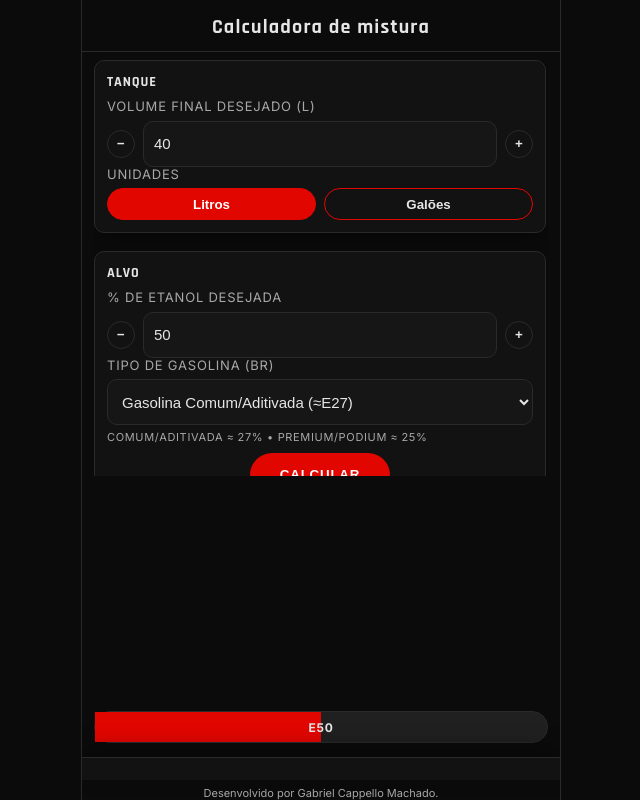
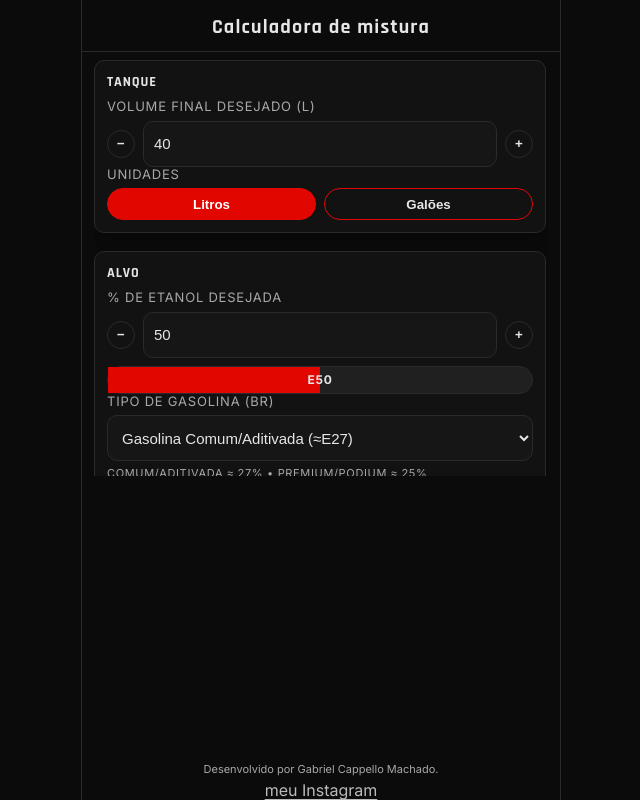
Before and after one commit to Gligoco/Calc_mix_fuel, a React (Vite) app in the folder fuel-mix-calculator/: page / in a window 1280 px wide. Shown: the whole page, without its empty margins (319-959 px from the left). Built offline with nearby package versions, Linux system fonts and the light colour scheme.

Commit message:
Refactor UI: Move ethanol bar, remove results, add Instagram link
Co-authored-by: vwb5n4ffm8 <vwb5n4ffm8@privaterelay.appleid.com>

```diff
--- a/fuel-mix-calculator/src/App.jsx
+++ b/fuel-mix-calculator/src/App.jsx
@@ -126,6 +126,12 @@ export default function App() {
                   <button className="rp-step" onClick={()=> setTargetE(v => String(Math.min(100, (Number(v)||0) + 1)))}>+</button>
                 </div>
               </div>
+              {/* Ethanol bar directly under target field */}
+              <div className="rp-tank" title={`Etanol ${ethanolWidth}`}>
+                <div className="eth" style={{ width: ethanolWidth }} />
+                <div className="label">E{round(Number(targetE)||0,0)}</div>
+              </div>
+
               <div className="rp-row">
                 <div className="rp-label">Tipo de gasolina (BR)</div>
                 <select className="rp-select" value={brGasTypeId} onChange={(e)=> setBrGasTypeId(e.target.value)}>
@@ -153,35 +159,12 @@ export default function App() {
             </div>
           </div>
         </div>
-
-        <div className="rp-tank" title={`Etanol ${ethanolWidth}`}>
-          <div className="eth" style={{ width: ethanolWidth }} />
-          <div className="label">E{round(Number(targetE)||0,0)}</div>
-        </div>
       </div>
 
-      <div className="rp-results">
-        <div className="rp-results-left">
-          {hasCalculated && (
-            <>
-              <div className="rp-kpi">
-                <div className="k-label">Etanol (E100)</div>
-                <div className="k-value results-value">{pretty(ethanolInUnit)} {unitLabel}</div>
-              </div>
-              <div className="rp-kpi">
-                <div className="k-label">Gasolina</div>
-                <div className="k-value results-value">{pretty(gasolineInUnit)} {unitLabel}</div>
-              </div>
-              <div className="rp-kpi">
-                <div className="k-label">E% final</div>
-                <div className="k-value results-value">{round(result.finalEPercent, 1)}%</div>
-              </div>
-            </>
-          )}
-        </div>
-      </div>
+      {/* Results footer removed per request */}
 
       <div className="rp-footer-note">Desenvolvido por Gabriel Cappello Machado.</div>
+      <div className="rp-footer-link"><a href="https://www.instagram.com/autostatt_" target="_blank" rel="noopener noreferrer">meu Instagram</a></div>
     </div>
   )
 }
--- a/fuel-mix-calculator/src/styles/brand.css
+++ b/fuel-mix-calculator/src/styles/brand.css
@@ -68,7 +68,7 @@ body {
 }
 
 /* Tank bar */
-.rp-tank { height: 32px; border-radius: 999px; background: #202020; border: 1px solid var(--rp-border); position: relative; display: flex; align-items: center; justify-content: center; margin-bottom: 6px; }
+.rp-tank { height: 28px; border-radius: 999px; background: #202020; border: 1px solid var(--rp-border); position: relative; display: flex; align-items: center; justify-content: center; margin-top: 8px; }
 .rp-tank .eth { position: absolute; left: 0; top: 0; bottom: 0; width: var(--e-width, 50%); background: var(--rp-red); transition: width 180ms ease; }
 .rp-tank .label { position: relative; z-index: 1; font-weight: 700; letter-spacing: .06em; font-size: 12px; }
 
@@ -100,6 +100,11 @@ body {
 /* Footer small note */
 .rp-footer-note { font-size: 11px; color: var(--rp-muted); text-align: center; margin-top: 6px; }
 
+/* Footer link */
+.rp-footer-link { text-align: center; margin-top: 4px; }
+.rp-footer-link a { color: var(--rp-text); opacity: 0.8; text-decoration: underline; text-underline-offset: 3px; }
+.rp-footer-link a:hover { opacity: 1; }
+
 /* Utility for wrapping chips (if present) */
 .rp-chips { display: flex; flex-wrap: wrap; gap: 8px; }
 .rp-chip { height: 32px; padding: 0 12px; border-radius: 999px; background: transparent; border: 1px solid var(--rp-red); color: var(--rp-text); font-weight: 600; }
```
